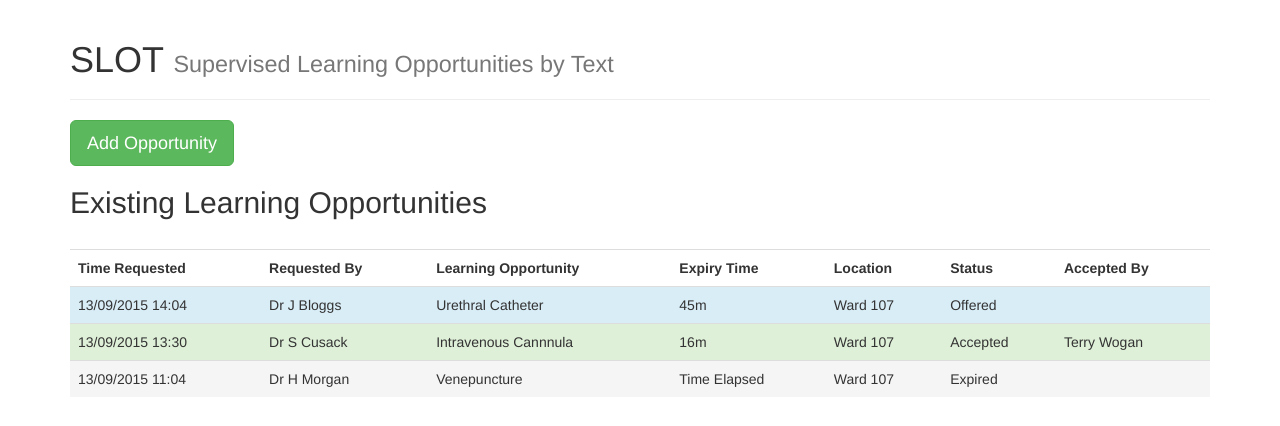
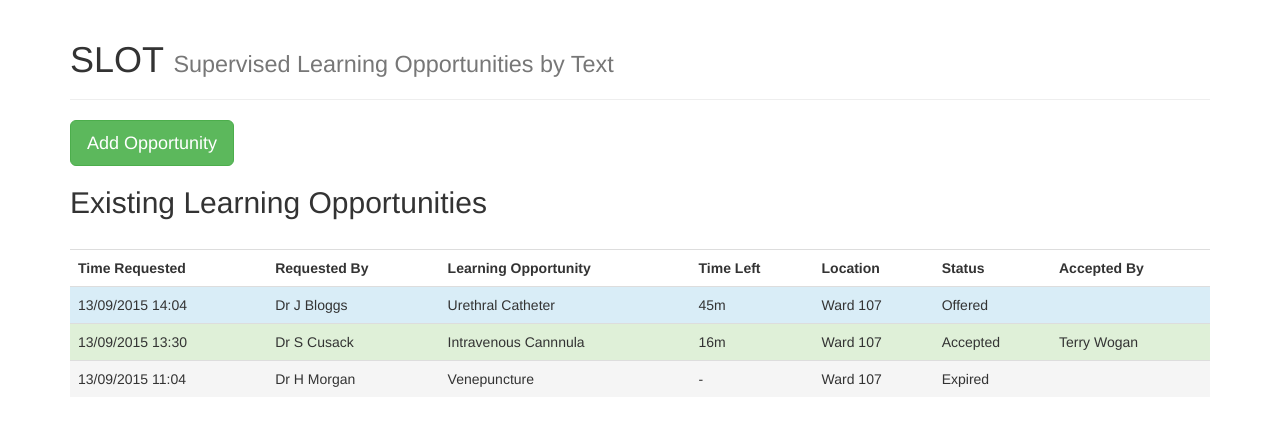
Before and after one commit to nhshd-slot/slot, a Flask app: template templates/dashboard.html in a window 1280 px wide. Shown: the top 426 px of the page. Run offline with Flask 2, Linux system fonts and the light colour scheme; the template is opened without the code that fills it, so the values that code supplies are empty; some libraries are stand-ins or nearby versions.

Commit message:
Tweaks to dashboard layout

```diff
--- a/templates/dashboard.html
+++ b/templates/dashboard.html
@@ -16,7 +16,7 @@
                 <th>Time Requested</th>
                 <th>Requested By</th>
                 <th>Learning Opportunity</th>
-                <th>Expiry Time</th>
+                <th>Time Left</th>
                 <th>Location</th>
                 <th>Status</th>
                 <th>Accepted By</th>
@@ -46,7 +46,7 @@
                 <td>13/09/2015 11:04</td>
                 <td>Dr H Morgan</td>
                 <td>Venepuncture</td>
-                <td>Time Elapsed</td>
+                <td>-</td>
                 <td>Ward 107</td>
                 <td>Expired</td>
                 <td></td>
@@ -60,7 +60,7 @@
                         {% if op["remaining_mins"] > 0 %}
                             {{op["remaining_mins"]}}
                         {% else %}
-                            Time elapsed
+                            -
                         {% endif %}
                     </td>
                     <td>{{op["location"]}}</td>
```
